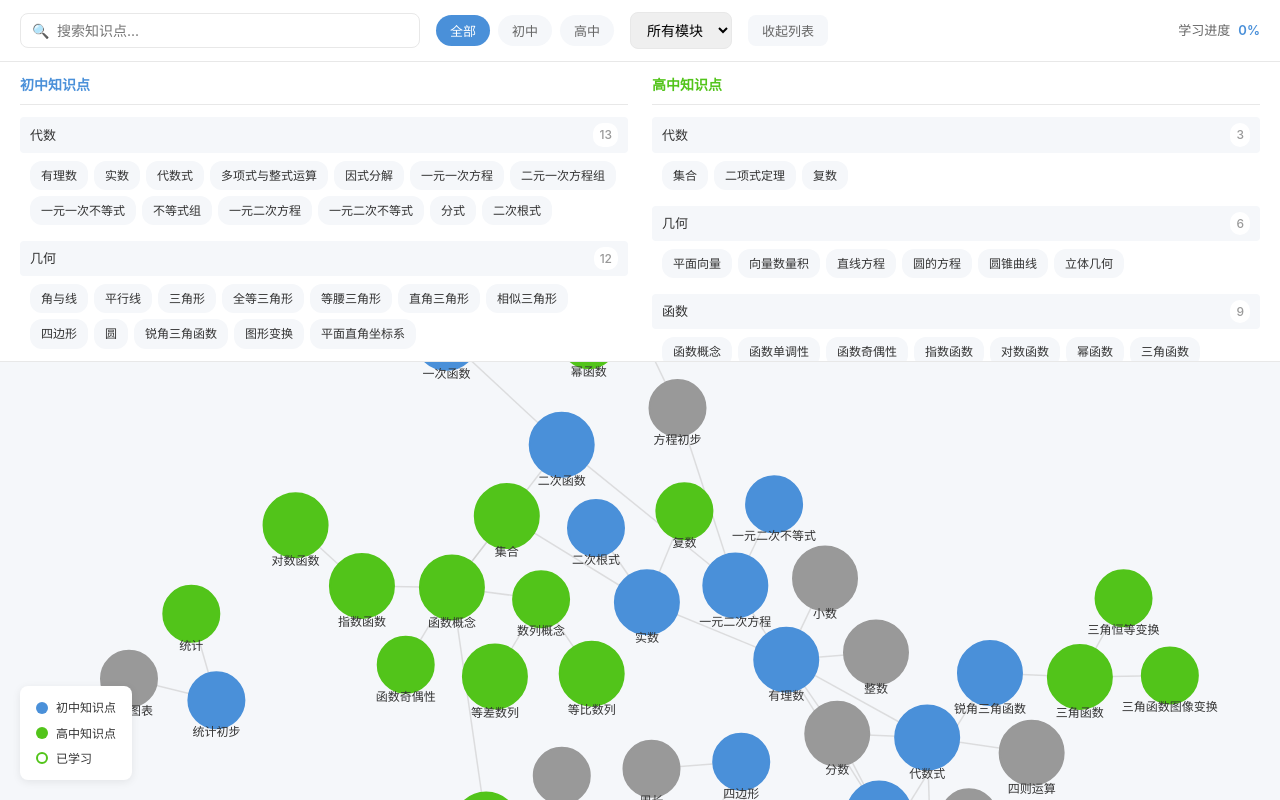
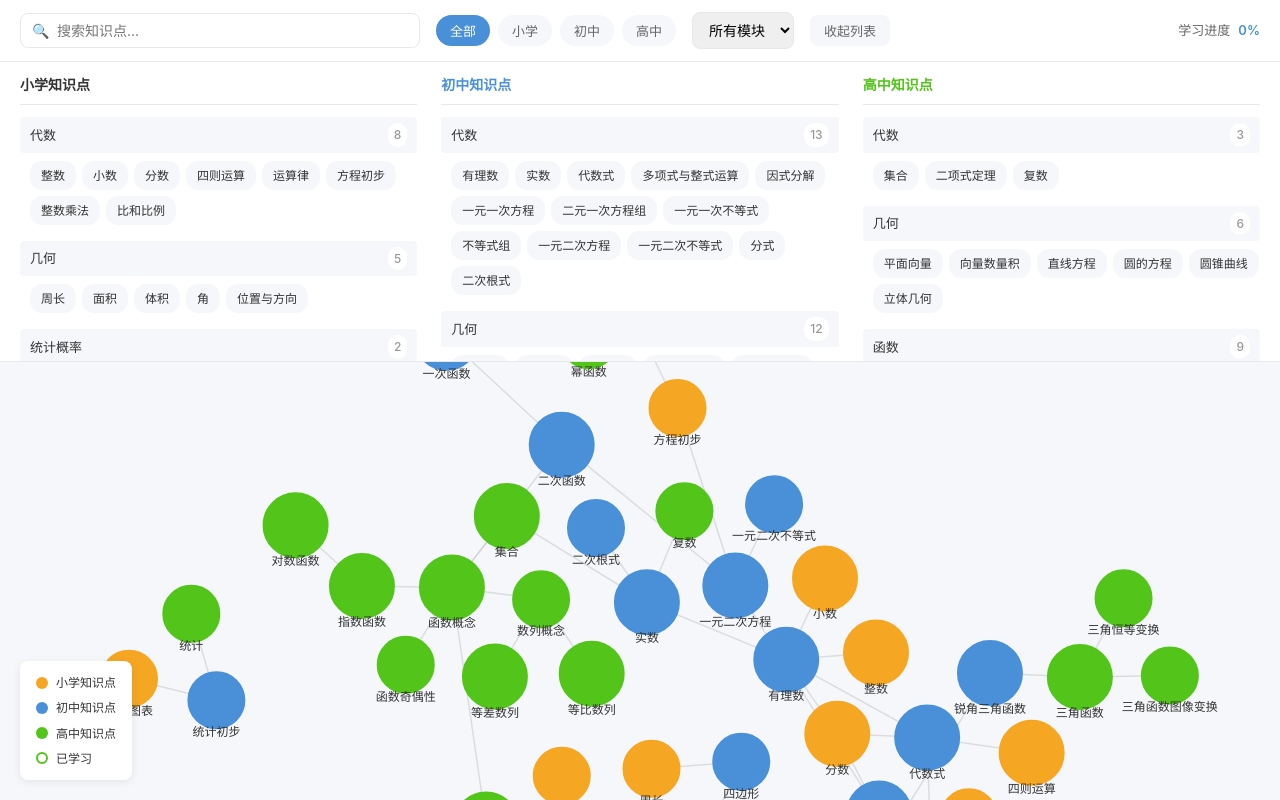
Before and after one commit to kissmettprj/mathpot, a Vue app: page / in a window 1280 px wide. Both pictures are taken after a click on the button "知识点列表". Built offline with nearby package versions, Linux system fonts and the light colour scheme.

Commit message:
添加小学筛选选项，更新图例和知识列表

```diff
--- a/src/App.vue
+++ b/src/App.vue
@@ -42,6 +42,7 @@ const progressPercent = computed(() => {
 
 const groupedNodes = computed(() => {
   const groups = {
+    primary: { algebra: [], geometry: [], statistics: [] },
     junior: { algebra: [], geometry: [], functions: [], statistics: [] },
     senior: { algebra: [], geometry: [], functions: [], sequences: [], statistics: [], calculus: [] }
   }
@@ -97,6 +98,11 @@ onMounted(() => {
         >全部</button>
         <button
           class="filter-btn"
+          :class="{ active: filterLevel === 'primary' }"
+          @click="handleFilterLevel('primary')"
+        >小学</button>
+        <button
+          class="filter-btn"
           :class="{ active: filterLevel === 'junior' }"
           @click="handleFilterLevel('junior')"
         >初中</button>
@@ -131,6 +137,29 @@ onMounted(() => {
 
     <div class="knowledge-list-panel" v-show="showList">
       <div class="list-section">
+        <div class="list-group">
+          <h3 class="group-title primary">小学知识点</h3>
+          <div v-for="(nodes, category) in groupedNodes.primary" :key="category" class="category-block">
+            <template v-if="nodes.length">
+              <div class="category-header">
+                <span class="category-name">{{ {algebra: '代数', geometry: '几何', statistics: '统计概率'}[category] }}</span>
+                <span class="category-count">{{ nodes.length }}</span>
+              </div>
+              <div class="category-items expanded">
+                <span
+                  v-for="node in nodes"
+                  :key="node.id"
+                  class="knowledge-item"
+                  :class="{ completed: progressStore.isCompleted(node.id) }"
+                  @click="handleNodeSelect(node)"
+                >
+                  {{ node.name }}
+                </span>
+              </div>
+            </template>
+          </div>
+        </div>
+
         <div class="list-group">
           <h3 class="group-title junior">初中知识点</h3>
           <div v-for="(nodes, category) in groupedNodes.junior" :key="category" class="category-block">
--- a/src/components/KnowledgeGraph.vue
+++ b/src/components/KnowledgeGraph.vue
@@ -22,6 +22,7 @@ const width = ref(800)
 const height = ref(600)
 
 const levelColors = {
+  primary: '#F5A623',
   junior: '#4A90D9',
   senior: '#52C41A'
 }
@@ -235,6 +236,10 @@ onUnmounted(() => {
 
     <div class="legend">
       <div class="legend-item">
+        <span class="legend-dot primary"></span>
+        <span>小学知识点</span>
+      </div>
+      <div class="legend-item">
         <span class="legend-dot junior"></span>
         <span>初中知识点</span>
       </div>
--- a/src/components/NodeDetail.vue
+++ b/src/components/NodeDetail.vue
@@ -14,7 +14,8 @@ const showAnswers = ref({})
 const isCompleted = ref(false)
 
 const levelText = computed(() => {
-  return props.node?.level === 'junior' ? '初中' : '高中'
+  const map = { junior: '初中', senior: '高中', primary: '小学' }
+  return map[props.node?.level] || ''
 })
 
 const categoryText = computed(() => {
--- a/src/style.css
+++ b/src/style.css
@@ -5,6 +5,7 @@
 }
 
 :root {
+  --primary-primary: #F5A623;
   --primary-junior: #4A90D9;
   --primary-senior: #52C41A;
   --highlight: #FA8C16;
@@ -363,6 +364,7 @@ input:focus, select:focus {
   border-radius: 50%;
 }
 
+.legend-dot.primary { background: #F5A623; }
 .legend-dot.junior { background: var(--primary-junior); }
 .legend-dot.senior { background: var(--primary-senior); }
 .legend-dot.completed {
```
